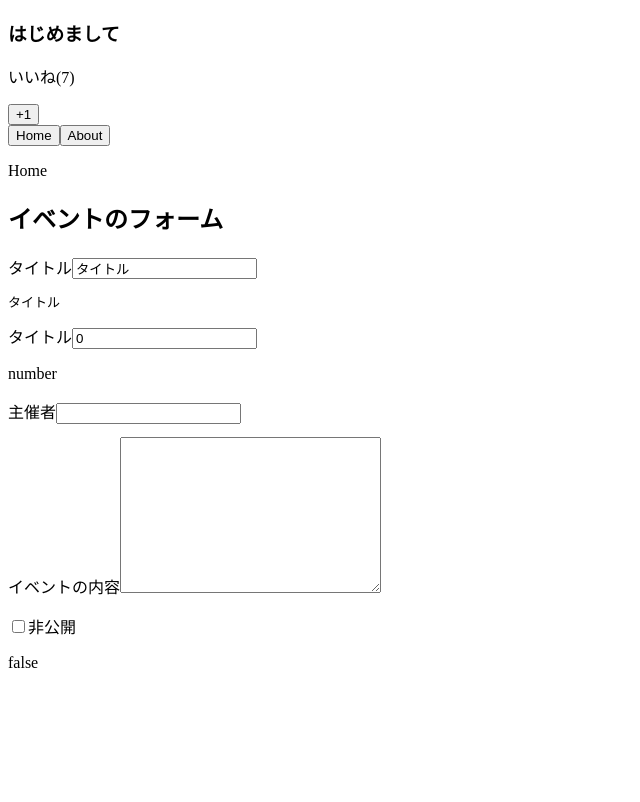
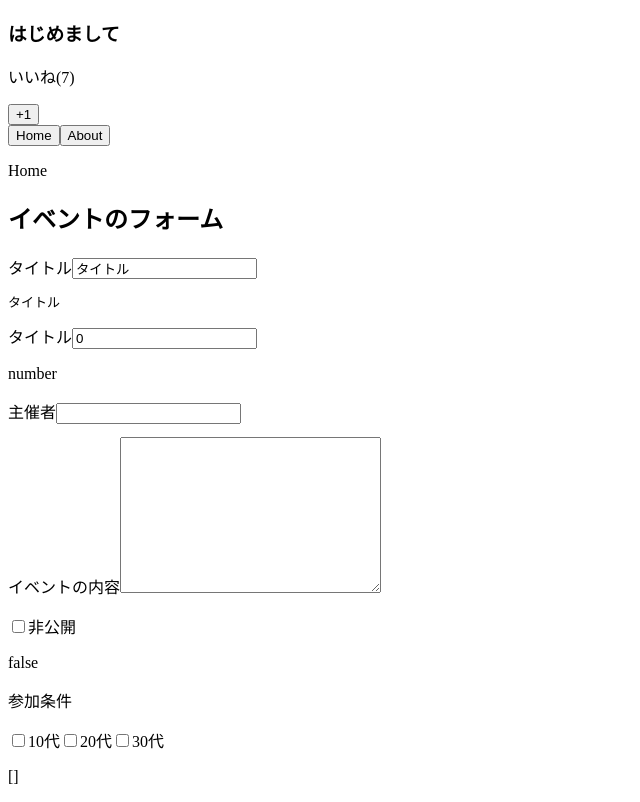
Before and after one commit to aki537/vue.js, a Vue app in the folder section5/6/7/vue.js-test/: page / in a window 1280 px wide. Shown: the whole page, without its empty margins (0-640 px from the left). Built offline with nearby package versions, Linux system fonts and the light colour scheme.

Commit message:
124 複数のチェックボックスに双方向データバインディングを作成

```diff
--- a/section5/6/7/vue.js-test/src/App.vue
+++ b/section5/6/7/vue.js-test/src/App.vue
@@ -38,6 +38,26 @@
         v-model="eventDate.isPrivate">
       <label for="isPrivate">非公開</label>
       <p>{{ eventDate.isPrivate }}</p>
+      <p>参加条件</p>
+      <input
+        type="checkbox"
+        id="10"
+        value="10代"
+        v-model="eventDate.target">
+      <label for="10">10代</label>
+      <input
+        type="checkbox"
+        id="20"
+        value="20代"
+        v-model="eventDate.target">
+      <label for="20">20代</label>
+      <input
+        type="checkbox"
+        id="30"
+        value="30代"
+        v-model="eventDate.target">
+      <label for="30">30代</label>
+      <p>{{ eventDate.target }}</p>
     </div>
     <!-- <About v-if="currentComponent === 'About'"></About>
     <Home v-if="currentComponent === 'Home'"></Home> -->
@@ -60,7 +80,8 @@ export default {
         maxNumber: 0,
         host: "",
         detail: "",
-        isPrivate: false
+        isPrivate: false,
+        target: []
       }
     };
   },
```
